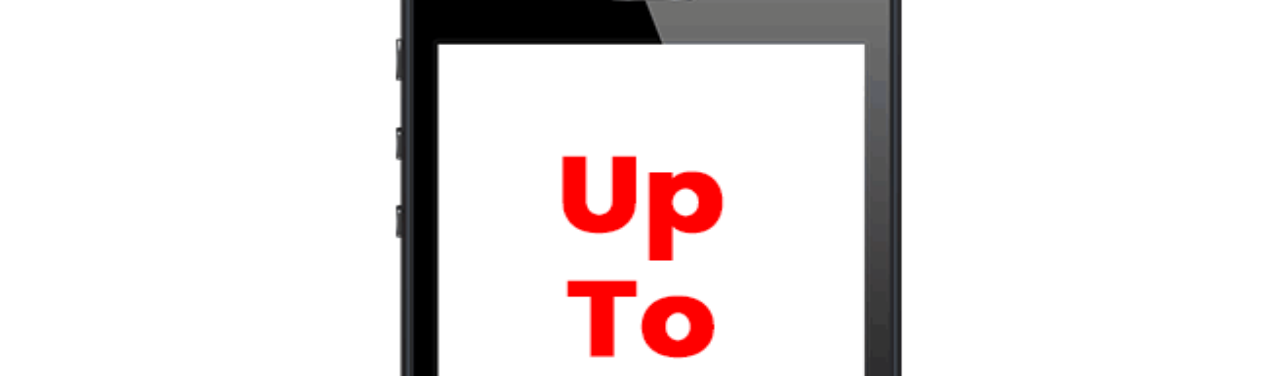
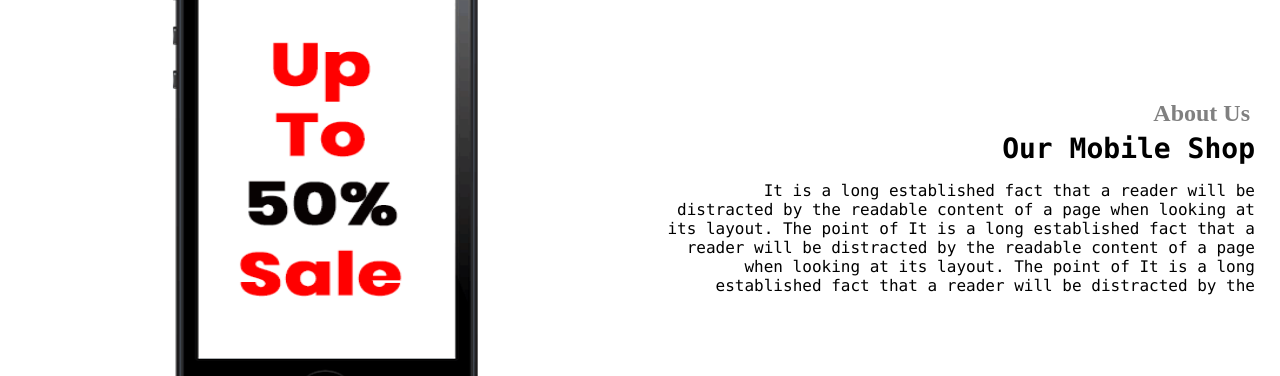
Before and after one commit to israelone/shoppingcart, a React (Create React App) app: page / in a window 1280 px wide. Shown: the part 576-952 px from the top of the page. Built offline with nearby package versions, Linux system fonts and the light colour scheme; what webfontloader would draw is missing.

Commit message:
Changed display to flex for a more simple layout, and added media queries for different screen sizes

```diff
--- a/src/components/about/about.js
+++ b/src/components/about/about.js
@@ -3,10 +3,19 @@ import styled from 'styled-components';
 import Image from '../../assets/images/about/about.png';
 
 const Container = styled.div`
-  display: grid;
+  display: flex;
   border-bottom: 8px solid red;
+  flex-direction: column;
   ${'' /* Media query for laptop */}
+
   @media screen and (min-width: 930px) {
+    flex-direction: row;
+    align-items: center;
+  }
+
+  @media screen and (min-width: 575px) {
+    flex-direction: row;
+    align-items: center;
   }
 `;
 
@@ -14,10 +23,9 @@ const ImageContainer = styled(Container)`
   border: none;
 `;
 
-const TextContainer = styled(Container)`
+const TextContainer = styled.div`
   text-align: end;
   padding: 25px;
-  border: none;
 `;
 
 const Header = styled.h2`
@@ -58,6 +66,15 @@ const CellPhoneImage = styled.img`
   width: 83vw;
   height: 85vw;
   margin: 68px auto;
+
+  @media screen and (min-width: 930px) {
+    width: 50vw;
+    height: 48vw;
+  }
+  @media screen and (min-width: 575px) {
+    width: 50vw;
+    height: 48vw;
+  }
 `;
 
 const About = () => {
```
